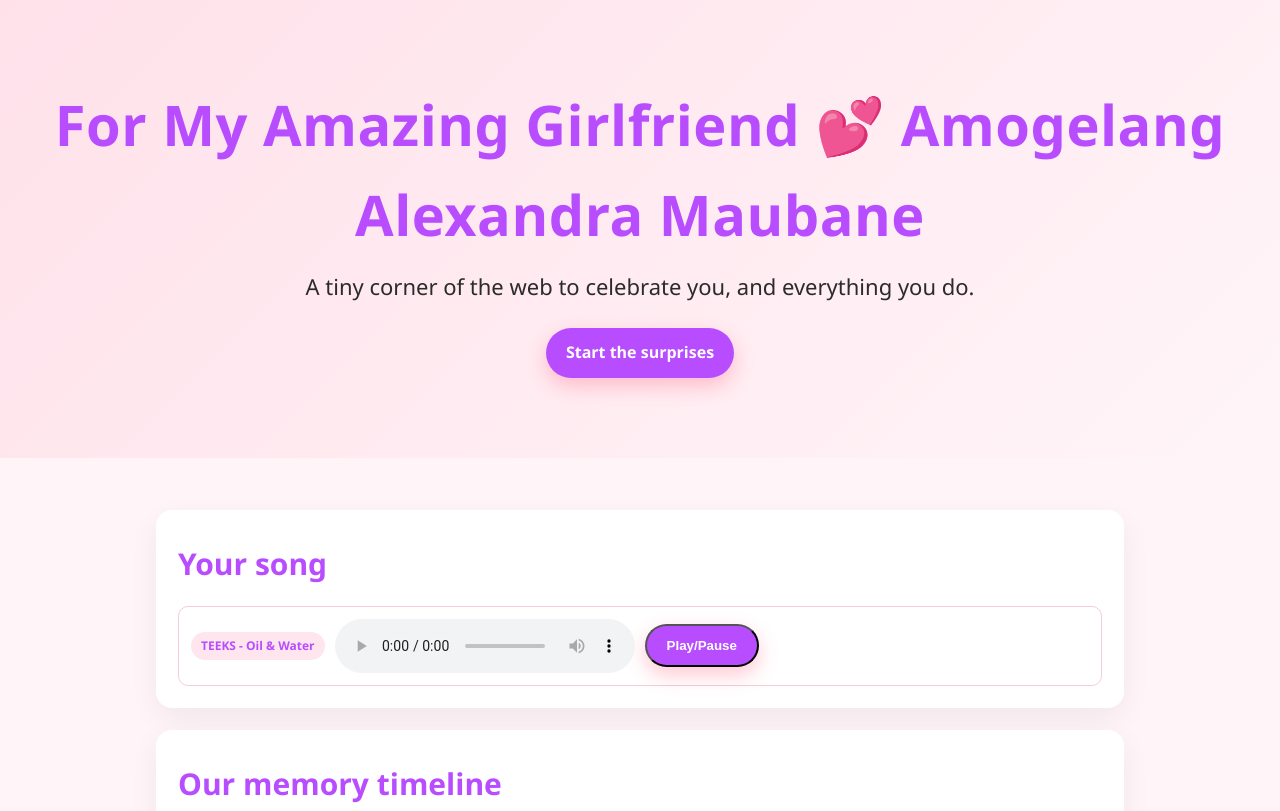
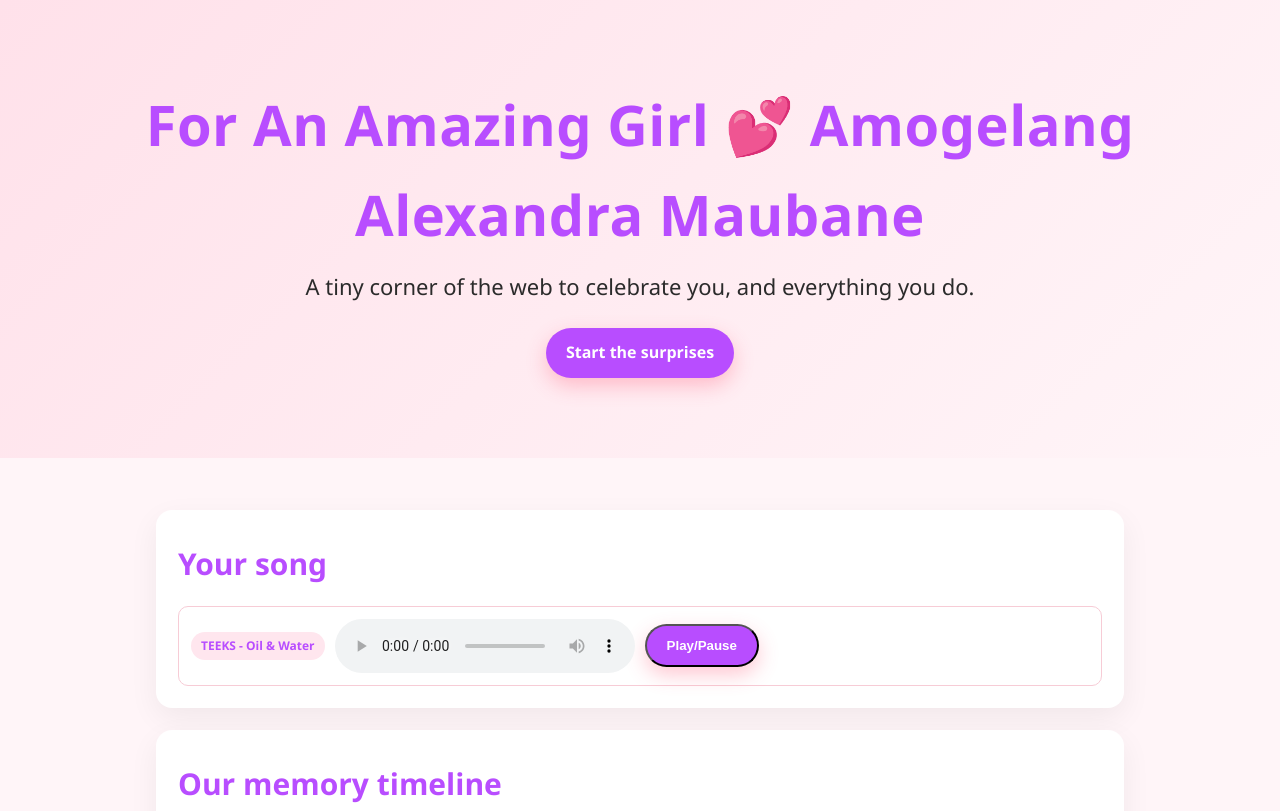
Before and after one commit to ReaDisemelo/My-web-to-her, a plain HTML site: page index.html in a window 1280 px wide. Shown: the top 811 px of the page. Drawn offline with Linux system fonts and the light colour scheme.

Commit message:
Update index.html

```diff
--- a/index.html
+++ b/index.html
@@ -135,7 +135,7 @@
   <canvas id="confetti"></canvas>
 
   <header>
-    <h1 class="hero-title">For My Amazing Girlfriend 💕 Amogelang Alexandra Maubane</h1>
+    <h1 class="hero-title">For An Amazing Girl 💕 Amogelang Alexandra Maubane</h1>
     <p class="hero-sub">A tiny corner of the web to celebrate you, and everything you do.</p>
     <a class="btn" href="#notes" id="startBtn">Start the surprises</a>
   </header>
```
